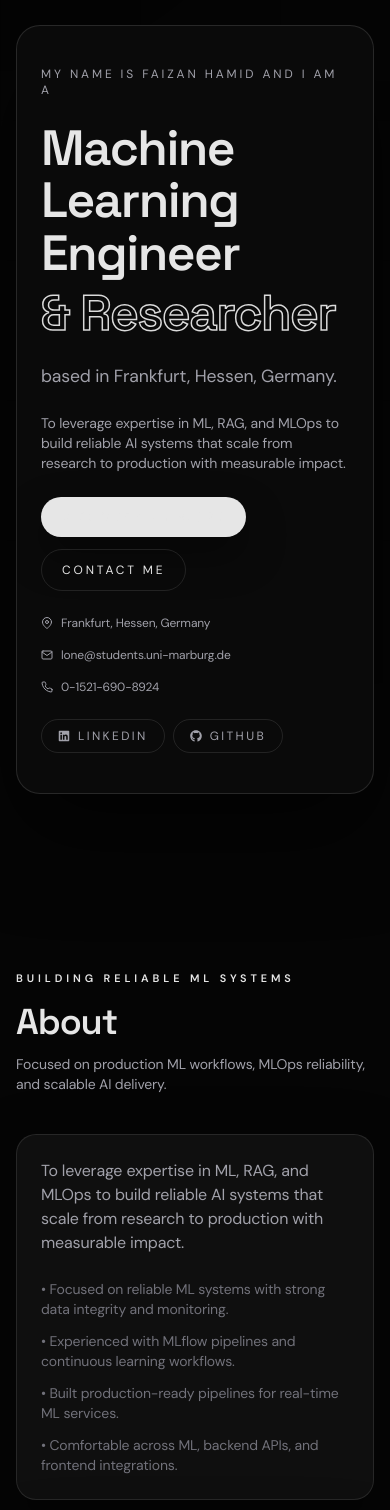
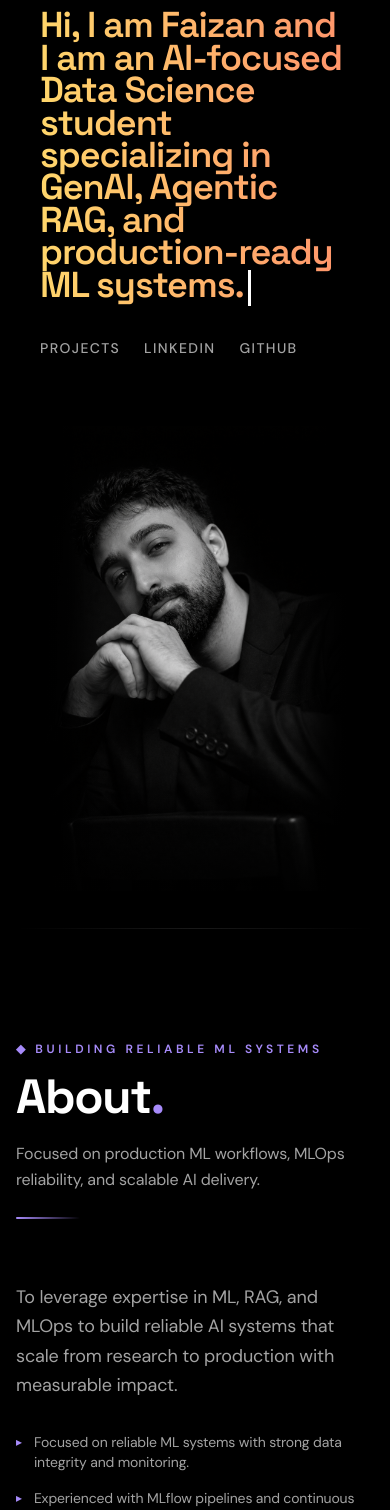
Before and after one commit to saffronhamid/portfolio-website, a Next.js app: page / in a window 390 px wide. Shown: the part 300-1810 px from the top of the page. Built offline with nearby package versions, Linux system fonts and the light colour scheme.

Commit message:
feat: add initial core UI components and global styles for portfolio website.

```diff
--- a/app/components/SectionHeader.tsx
+++ b/app/components/SectionHeader.tsx
@@ -1,3 +1,7 @@
+"use client";
+
+import { motion, useReducedMotion } from "framer-motion";
+
 type SectionHeaderProps = {
   title: string;
   subtitle?: string;
@@ -9,19 +13,44 @@ export default function SectionHeader({
   subtitle,
   description,
 }: SectionHeaderProps) {
-  return (
-    <div className="mb-10">
+  const prefersReduced = useReducedMotion();
+
+  const content = (
+    <div className="mb-16 relative">
+      {/* Large background number / decorative text */}
+      <div className="absolute -left-4 -top-8 text-[8rem] font-bold text-white/[0.03] leading-none pointer-events-none select-none hidden lg:block">
+        {title}
+      </div>
       {subtitle && (
-        <p className="text-kicker">{subtitle}</p>
+        <p className="text-xs uppercase tracking-[0.3em] text-[#a78bfa] font-semibold mb-4">
+          ◆ {subtitle}
+        </p>
       )}
-      <h2 className="mt-4 text-4xl font-semibold text-ink sm:text-5xl">
-        <span className="section-title">{title}</span>
+      <h2 className="text-5xl sm:text-6xl font-bold text-white tracking-tight">
+        {title}
+        <span className="text-[#a78bfa]">.</span>
       </h2>
       {description && (
-        <p className="mt-3 max-w-2xl text-sm text-muted sm:text-base">
+        <p className="mt-5 max-w-2xl text-base text-muted leading-relaxed">
           {description}
         </p>
       )}
+      <div className="mt-6 h-[2px] w-16 bg-gradient-to-r from-[#a78bfa] to-transparent rounded-full" />
     </div>
   );
+
+  if (prefersReduced) {
+    return content;
+  }
+
+  return (
+    <motion.div
+      initial={{ opacity: 0, x: -30 }}
+      whileInView={{ opacity: 1, x: 0 }}
+      viewport={{ once: true, margin: "-10% 0px" }}
+      transition={{ duration: 0.6, ease: "easeOut" }}
+    >
+      {content}
+    </motion.div>
+  );
 }
--- a/app/globals.css
+++ b/app/globals.css
@@ -1,15 +1,15 @@
 @import "tailwindcss";
 
 :root {
-  --bg: #050505;
-  --fg: #e6e6e6;
-  --muted: #a1a1aa;
-  --muted-2: #71717a;
+  --bg: #000000;
+  --fg: #ffffff;
+  --muted: #a3a3a3;
+  --muted-2: #737373;
   --accent: #ffffff;
   --border: rgba(255, 255, 255, 0.1);
-  --panel: #0f0f0f;
-  --panel-2: #0a0a0a;
-  --panel-3: #141414;
+  --panel: #0a0a0a;
+  --panel-2: #111111;
+  --panel-3: #000000;
 }
 
 @theme inline {
@@ -117,6 +117,49 @@ textarea:focus-visible {
   }
 }
 
+@keyframes blink-caret {
+
+  0%,
+  100% {
+    opacity: 1;
+  }
+
+  50% {
+    opacity: 0;
+  }
+}
+
+@keyframes rainbow-shift {
+  0% {
+    background-position: 0% 50%;
+  }
+
+  50% {
+    background-position: 100% 50%;
+  }
+
+  100% {
+    background-position: 0% 50%;
+  }
+}
+
+.rainbow-text {
+  background: linear-gradient(270deg,
+      #ff6b6b,
+      #ffa06b,
+      #ffd96b,
+      #6bffa0,
+      #6bd4ff,
+      #a06bff,
+      #ff6bdb,
+      #ff6b6b);
+  background-size: 600% 600%;
+  -webkit-background-clip: text;
+  background-clip: text;
+  -webkit-text-fill-color: transparent;
+  animation: rainbow-shift 12s linear infinite;
+}
+
 @keyframes soft-float {
 
   0%,
@@ -176,27 +219,27 @@ textarea:focus-visible {
     border: 1px solid var(--border);
     background: var(--panel);
     border-radius: 1.25rem;
-    box-shadow: 0 30px 70px rgba(0, 0, 0, 0.4);
+    box-shadow: 0 30px 70px rgba(0, 0, 0, 0.5);
   }
 
   .panel-strong {
     border: 1px solid rgba(255, 255, 255, 0.12);
     background: var(--panel-2);
     border-radius: 1.5rem;
-    box-shadow: 0 40px 90px rgba(0, 0, 0, 0.6);
+    box-shadow: 0 40px 90px rgba(0, 0, 0, 0.7);
   }
 
   .panel-soft {
     border: 1px solid rgba(255, 255, 255, 0.08);
     background: var(--panel-3);
     border-radius: 1.5rem;
-    box-shadow: 0 24px 60px rgba(0, 0, 0, 0.4);
+    box-shadow: 0 24px 60px rgba(0, 0, 0, 0.5);
   }
 
   .btn-primary {
     border-radius: 999px;
-    background: #e6e6e6;
-    color: #050505;
+    background: #ffffff;
+    color: #000000;
     font-weight: 600;
     display: inline-flex;
     align-items: center;
@@ -208,7 +251,7 @@ textarea:focus-visible {
   .btn-primary:hover {
     transform: translateY(-2px);
     box-shadow: 0 24px 60px rgba(0, 0, 0, 0.5);
-    background: #ffffff;
+    background: #e5e5e5;
   }
 
   .btn-ghost {
@@ -252,14 +295,14 @@ textarea:focus-visible {
   .focus-card {
     position: relative;
     overflow: hidden;
-    background: linear-gradient(140deg, rgba(0, 0, 0, 0.04), rgba(0, 0, 0, 0.02));
+    background: linear-gradient(140deg, rgba(255, 255, 255, 0.03), rgba(255, 255, 255, 0.01));
   }
 
   .focus-card::before {
     content: "";
     position: absolute;
     inset: 0;
-    background: radial-gradient(circle at 18% 18%, rgba(0, 0, 0, 0.08), transparent 55%);
+    background: radial-gradient(circle at 18% 18%, rgba(255, 255, 255, 0.05), transparent 55%);
     pointer-events: none;
   }
 
@@ -317,6 +360,6 @@ textarea:focus-visible {
     border-radius: 1.5rem;
     border: 1px solid rgba(255, 255, 255, 0.1);
     overflow: hidden;
-    background: #1a1a1a;
+    background: #111;
   }
 }
--- a/app/page.tsx
+++ b/app/page.tsx
@@ -1,6 +1,6 @@
 "use client";
 
-import { useEffect, useMemo, useState } from "react";
+import { useEffect, useMemo, useState, useCallback, useRef } from "react";
 import Link from "next/link";
 import { FaGithub, FaLinkedin } from "react-icons/fa";
 import { FiMail, FiMapPin, FiPhone } from "react-icons/fi";
@@ -12,6 +12,38 @@ import ProjectCard from "./components/ProjectCard";
 import SectionHeader from "./components/SectionHeader";
 import SkillGroup from "./components/SkillGroup";
 import SmokyCursor from "./components/SmokyCursor";
+
+function TypewriterHero() {
+  const text = "Hi, I am Faizan and I am an AI-focused Data Science student specializing in GenAI, Agentic RAG, and production-ready ML systems.";
+  const [displayedCount, setDisplayedCount] = useState(0);
+  const [showCursor, setShowCursor] = useState(true);
+
+  useEffect(() => {
+    if (displayedCount < text.length) {
+      const timeout = setTimeout(() => {
+        setDisplayedCount((prev) => prev + 1);
+      }, 35);
+      return () => clearTimeout(timeout);
+    }
+  }, [displayedCount, text.length]);
+
+  useEffect(() => {
+    const interval = setInterval(() => {
+      setShowCursor((prev) => !prev);
+    }, 530);
+    return () => clearInterval(interval);
+  }, []);
+
+  return (
+    <h1 className="text-4xl sm:text-5xl lg:text-6xl font-semibold tracking-tight leading-[0.9] rainbow-text">
+      {text.slice(0, displayedCount)}
+      <span
+        className="inline-block w-[3px] h-[1em] bg-white ml-1 align-middle"
+        style={{ opacity: showCursor ? 1 : 0, WebkitTextFillColor: "white" }}
+      />
+    </h1>
+  );
+}
 
 export default function Home() {
   const sections = useMemo(
@@ -238,153 +270,128 @@ export default function Home() {
       <Navbar items={navItems} activeId={activeId} />
 
       <main className="mx-auto max-w-7xl px-4 pb-24 pt-12 sm:px-6">
-        <section id="home" className="py-24">
-          <FadeIn>
-            <div className="panel-strong relative overflow-hidden px-6 py-10 sm:px-10">
-              <div className="grid gap-12 lg:grid-cols-[1.2fr_0.8fr] lg:items-center">
-                <div className="space-y-6">
-                  <p className="text-xs uppercase tracking-[0.24em] text-muted">
-                    My name is {profile.name} and I am a
-                  </p>
-                  <div className="space-y-2">
-                    <h1 className="hero-title font-semibold text-ink">
-                      Machine Learning Engineer
-                    </h1>
-                    <h2 className="hero-title hero-outline font-semibold">
-                      &amp; Researcher
-                    </h2>
+        <section id="home" className="min-h-[85vh] flex items-center pt-20 pb-0 overflow-hidden relative">
+          <div className="mx-auto w-full max-w-7xl px-6 grid lg:grid-cols-2 gap-12 items-center h-full">
+            <div className="space-y-8 z-10 w-full">
+              <div className="min-h-[160px] sm:min-h-[200px] lg:min-h-[280px] flex flex-col justify-center">
+                <TypewriterHero />
               </div>
-                  <p className="hero-subtitle text-muted">
-                    based in {profile.location}.
-                  </p>
-                  <p className="max-w-xl text-sm text-muted">
-                    {aboutSummary}
-                  </p>
-                  <div className="flex flex-wrap gap-3">
-                    <a href="#projects" className="btn-primary px-5 py-3 text-xs uppercase tracking-[0.24em]">
-                      Discover my work
-                    </a>
-                    <a href="#contact" className="btn-ghost px-5 py-3 text-xs uppercase tracking-[0.24em]">
-                      Contact me
-                    </a>
-                  </div>
-                  <div className="flex flex-wrap gap-4 text-xs text-muted">
-                    <span className="inline-flex items-center gap-2">
-                      <FiMapPin /> {profile.location}
-                    </span>
-                    <a
-                      href={`mailto:${profile.email}`}
-                      className="inline-flex cursor-pointer items-center gap-2 hover:text-ink hover:underline hover:underline-offset-4"
-                      aria-label={`Email ${profile.email}`}
-                    >
-                      <FiMail /> {profile.email}
-                    </a>
-                    <span className="inline-flex items-center gap-2">
-                      <FiPhone /> {profile.phone}
-                    </span>
-                  </div>
-                  <div className="mt-4 flex flex-wrap gap-2 text-xs text-muted">
-                    {profile.links.map((link) => {
-                      const Icon = link.icon;
-                      return (
-                        <a
-                          key={link.label}
-                          href={link.url}
-                          className="btn-ghost inline-flex items-center gap-2 px-4 py-2 uppercase tracking-[0.2em]"
-                        >
-                          <Icon /> {link.label}
-                        </a>
-                      );
-                    })}
+              <div className="flex gap-6 text-sm font-medium text-muted uppercase tracking-widest">
+                <a href="#projects" className="hover:text-white transition-colors">Projects</a>
+                <a href="https://www.linkedin.com/in/faizan-hamid-50b113215/" target="_blank" className="hover:text-white transition-colors">LinkedIn</a>
+                <a href="https://github.com/saffronhamid" target="_blank" className="hover:text-white transition-colors">GitHub</a>
               </div>
             </div>
 
-                <div className="relative hidden lg:block h-[600px] w-full">
-                  <div className="absolute inset-0 z-0 bg-gradient-to-tr from-[var(--bg)] via-transparent to-transparent opacity-40"></div>
+            <div className="relative h-[60vh] lg:h-[85vh] w-full flex items-end justify-center lg:justify-end">
+              {/* Gradient overlays for extra blending safety */}
+              <div className="absolute inset-y-0 left-0 z-10 bg-gradient-to-r from-black via-transparent to-transparent w-32 pointer-events-none"></div>
+              <div className="absolute inset-y-0 right-0 z-10 bg-gradient-to-l from-black via-transparent to-transparent w-32 pointer-events-none"></div>
+              <div className="absolute inset-x-0 bottom-0 z-10 h-32 bg-gradient-to-t from-black to-transparent pointer-events-none"></div>
+
               <img
                 src="/portrait.png"
                 alt="Faizan Hamid"
-                    className="h-full w-full object-contain object-bottom"
+                className="h-full w-full object-contain object-right"
                 style={{
-                      maskImage: "radial-gradient(circle at center, black 40%, transparent 95%)",
-                      WebkitMaskImage: "radial-gradient(circle at center, black 40%, transparent 95%)"
+                  maskImage: "linear-gradient(to right, transparent 0%, black 15%, black 85%, transparent 100%)",
+                  WebkitMaskImage: "linear-gradient(to right, transparent 0%, black 15%, black 85%, transparent 100%)"
                 }}
               />
             </div>
           </div>
-            </div>
-          </FadeIn>
         </section>
 
-        <section id="about" className="py-20">
+        {/* Divider */}
+        <div className="w-full h-px bg-gradient-to-r from-transparent via-white/10 to-transparent my-4" />
+
+        <section id="about" className="py-24">
           <FadeIn>
             <SectionHeader
               title="About"
               subtitle="Building reliable ML systems"
               description="Focused on production ML workflows, MLOps reliability, and scalable AI delivery."
             />
-            <div className="grid gap-6 lg:grid-cols-[1.2fr_0.8fr]">
-              <div className="panel card-hover p-6 text-muted">
-                <p className="text-base text-muted">{aboutSummary}</p>
-                <ul className="mt-6 space-y-3 text-sm text-subtle">
-                  {aboutHighlights.map((item) => (
-                    <li key={item}>• {item}</li>
+          </FadeIn>
+          <div className="grid gap-12 lg:grid-cols-[1.2fr_0.8fr] items-start">
+            <FadeIn delay={0.2}>
+              <div>
+                <p className="text-lg text-muted leading-relaxed">{aboutSummary}</p>
+                <ul className="mt-8 space-y-4">
+                  {aboutHighlights.map((item, idx) => (
+                    <li key={item} className="flex gap-3 text-sm text-muted">
+                      <span className="text-[#a78bfa] mt-0.5 text-xs">▸</span>
+                      <span className="hover:text-white transition-colors duration-300">{item}</span>
+                    </li>
                   ))}
                 </ul>
               </div>
-              <div className="panel card-hover p-6">
-                <p className="text-kicker">Languages</p>
-                <div className="mt-4 space-y-2 text-sm text-muted">
-                  <p>English</p>
-                  <p>German (A2)</p>
-                </div>
+            </FadeIn>
+            <FadeIn delay={0.4}>
+              <div className="border-l border-white/[0.08] pl-8">
+                <p className="text-xs uppercase tracking-[0.3em] text-[#a78bfa] font-semibold mb-4">Languages</p>
+                <div className="space-y-3 text-sm text-muted">
+                  <p className="hover:text-white transition-colors">English</p>
+                  <p className="hover:text-white transition-colors">German (A2)</p>
                 </div>
               </div>
             </FadeIn>
+          </div>
         </section>
 
-        <section id="focus" className="py-20">
+        <div className="w-full h-px bg-gradient-to-r from-transparent via-white/10 to-transparent" />
+
+        <section id="focus" className="py-24">
           <FadeIn>
             <SectionHeader
               title="Focus Areas"
               subtitle="What I am working on now"
               description="Two current tracks that blend applied research with practical delivery."
             />
-            <div className="grid gap-6 lg:grid-cols-2">
+          </FadeIn>
+          <div className="grid gap-8 lg:grid-cols-2">
+            <FadeIn delay={0.15}>
               <Link
                 href="/low-code"
-                className="panel focus-card card-hover p-6 animate-float"
+                className="group block relative py-8 px-6 -mx-6 rounded-2xl border border-transparent hover:border-white/[0.08] hover:bg-white/[0.02] transition-all duration-500"
                 aria-label="Low-code seminar details"
               >
-                <p className="text-kicker">Low-Code Seminar</p>
-                <h3 className="focus-card-title mt-4 text-xl font-semibold text-ink">
+                <div className="absolute left-0 top-8 w-1 h-0 bg-[#22d3ee] rounded-full group-hover:h-16 transition-all duration-500" />
+                <p className="text-xs uppercase tracking-[0.3em] text-[#22d3ee] font-semibold mb-3">Low-Code Seminar</p>
+                <h3 className="text-2xl font-semibold text-white group-hover:translate-x-2 transition-transform duration-300">
                   Web-App for Managing Student Projects
                 </h3>
+                <p className="mt-3 text-sm text-muted">Explore →</p>
               </Link>
+            </FadeIn>
+            <FadeIn delay={0.3}>
               <Link
                 href="/bat-tracking"
-                className="panel focus-card card-hover p-6 animate-float"
+                className="group block relative py-8 px-6 -mx-6 rounded-2xl border border-transparent hover:border-white/[0.08] hover:bg-white/[0.02] transition-all duration-500"
                 aria-label="Bat tracking project details"
               >
-                <p className="text-kicker">Bat Tracking</p>
-                <h3 className="focus-card-title mt-4 text-xl font-semibold text-ink">
+                <div className="absolute left-0 top-8 w-1 h-0 bg-[#34d399] rounded-full group-hover:h-16 transition-all duration-500" />
+                <p className="text-xs uppercase tracking-[0.3em] text-[#34d399] font-semibold mb-3">Bat Tracking</p>
+                <h3 className="text-2xl font-semibold text-white group-hover:translate-x-2 transition-transform duration-300">
                   Master project using all YOLO versions
                 </h3>
+                <p className="mt-3 text-sm text-muted">Explore →</p>
               </Link>
+            </FadeIn>
           </div>
-          </FadeIn>
         </section>
 
+        <div className="w-full h-px bg-gradient-to-r from-transparent via-white/10 to-transparent" />
 
-
-        <section id="skills" className="py-20">
+        <section id="skills" className="py-24">
           <FadeIn>
             <SectionHeader
               title="Skills"
               subtitle="Technical toolkit"
               description="Core stack across ML, backend, frontend, and MLOps tooling."
             />
-            <div className="grid gap-4 md:grid-cols-2">
+          </FadeIn>
+          <div className="grid gap-0 md:grid-cols-2 md:gap-x-12">
             {skills.map((group) => (
               <SkillGroup
                 key={group.title}
@@ -393,104 +400,129 @@ export default function Home() {
               />
             ))}
           </div>
-          </FadeIn>
         </section>
 
-        <section id="projects" className="py-20">
+        <div className="w-full h-px bg-gradient-to-r from-transparent via-white/10 to-transparent" />
+
+        <section id="projects" className="py-24">
           <FadeIn>
             <SectionHeader
               title="Projects"
               subtitle="Selected work"
               description="A mix of production ML pipelines, RAG systems, and applied research."
             />
-            <div className="grid gap-6 md:grid-cols-2">
-              {projects.map((project) => (
-                <ProjectCard key={project.title} project={project} />
+          </FadeIn>
+          <div className="space-y-0">
+            {projects.map((project, idx) => (
+              <ProjectCard key={project.title} project={project} index={idx} />
             ))}
           </div>
-          </FadeIn>
         </section>
 
-        <section id="experience" className="py-20">
+        <div className="w-full h-px bg-gradient-to-r from-transparent via-white/10 to-transparent" />
+
+        <section id="experience" className="py-24">
           <FadeIn>
             <SectionHeader
               title="Experience"
               subtitle="Industry and research"
               description="Hands-on ML engineering, MLOps, and applied research roles."
             />
-            <div className="grid gap-4">
-              {experiences.map((experience) => (
-                <ExperienceCard key={experience.role} experience={experience} />
+          </FadeIn>
+          <div className="space-y-0">
+            {experiences.map((experience, idx) => (
+              <ExperienceCard key={experience.role} experience={experience} index={idx} />
             ))}
           </div>
-          </FadeIn>
         </section>
 
-        <section id="education" className="py-20">
+        <div className="w-full h-px bg-gradient-to-r from-transparent via-white/10 to-transparent" />
+
+        <section id="education" className="py-24">
           <FadeIn>
             <SectionHeader
               title="Education"
               subtitle="Academic background"
               description="Formal training in data science and computer engineering."
             />
-            <div className="grid gap-4 md:grid-cols-2">
-              {education.map((item) => (
-                <div key={item.school} className="panel card-hover p-6">
-                  <h3 className="text-lg font-semibold text-ink">
+          </FadeIn>
+          <div className="grid gap-12 md:grid-cols-2">
+            {education.map((item, idx) => (
+              <FadeIn key={item.school} delay={idx * 0.15}>
+                <div className="group relative pl-8 py-6">
+                  {/* Timeline dot */}
+                  <div className="absolute left-0 top-8 w-3 h-3 rounded-full border-2 border-[#fbbf24] bg-black group-hover:bg-[#fbbf24] transition-colors duration-300" />
+                  <h3 className="text-xl font-semibold text-white group-hover:text-[#fbbf24] transition-colors duration-300">
                     {item.school}
                   </h3>
-                  <p className="mt-1 text-sm text-muted">{item.degree}</p>
-                  <p className="mt-1 text-sm text-subtle">{item.location}</p>
-                  <p className="mt-2 text-sm text-subtle">{item.date}</p>
+                  <p className="mt-2 text-sm text-muted">{item.degree}</p>
+                  <p className="mt-1 text-xs text-white/30">{item.location}</p>
+                  <p className="mt-2 text-sm text-muted">{item.date}</p>
                   {item.details.length > 0 && (
-                    <ul className="mt-3 space-y-1 text-sm text-muted">
+                    <ul className="mt-4 space-y-2 text-sm text-muted">
                       {item.details.map((detail) => (
-                        <li key={detail}>• {detail}</li>
+                        <li key={detail} className="flex gap-2">
+                          <span className="text-[#fbbf24] mt-1 text-xs">▸</span>
+                          <span>{detail}</span>
+                        </li>
                       ))}
                     </ul>
                   )}
                 </div>
+              </FadeIn>
             ))}
           </div>
-          </FadeIn>
         </section>
 
-        <section id="contact" className="py-20">
+        <div className="w-full h-px bg-gradient-to-r from-transparent via-white/10 to-transparent" />
+
+        <section id="contact" className="py-24">
           <FadeIn>
             <SectionHeader
               title="Contact"
               subtitle="Start a conversation"
               description="Open to ML engineering, RAG pipeline, and MLOps roles."
             />
-            <div className="grid gap-6 lg:grid-cols-[1fr_1.2fr]">
-              <div className="panel card-hover p-6 text-muted">
-                <p className="text-base">
+          </FadeIn>
+          <div className="grid gap-12 lg:grid-cols-[1fr_1.2fr] items-start">
+            <FadeIn delay={0.15}>
+              <div className="space-y-8">
+                <p className="text-lg text-muted leading-relaxed">
                   Want to collaborate or discuss ML/MLOps work? Send a message
                   and I will get back to you.
                 </p>
-                <div className="mt-6 space-y-3 text-sm">
+                <div className="space-y-4 text-sm">
                   <a
                     href={`mailto:${profile.email}`}
-                    className="inline-flex cursor-pointer items-center gap-2 hover:text-ink hover:underline hover:underline-offset-4"
+                    className="group flex items-center gap-3 text-muted hover:text-white transition-colors duration-300"
                     aria-label={`Email ${profile.email}`}
                   >
-                    <FiMail /> {profile.email}
+                    <span className="w-10 h-10 rounded-full border border-white/[0.1] flex items-center justify-center group-hover:border-[#a78bfa] group-hover:bg-[#a78bfa]/10 transition-all duration-300">
+                      <FiMail className="text-sm" />
+                    </span>
+                    {profile.email}
                   </a>
-                  <p className="inline-flex items-center gap-2">
-                    <FiPhone /> {profile.phone}
-                  </p>
-                  <p className="inline-flex items-center gap-2">
-                    <FiMapPin /> {profile.location}
-                  </p>
+                  <div className="group flex items-center gap-3 text-muted">
+                    <span className="w-10 h-10 rounded-full border border-white/[0.1] flex items-center justify-center">
+                      <FiPhone className="text-sm" />
+                    </span>
+                    {profile.phone}
+                  </div>
+                  <div className="group flex items-center gap-3 text-muted">
+                    <span className="w-10 h-10 rounded-full border border-white/[0.1] flex items-center justify-center">
+                      <FiMapPin className="text-sm" />
+                    </span>
+                    {profile.location}
                   </div>
                 </div>
+              </div>
+            </FadeIn>
             <ContactForm />
           </div>
-          </FadeIn>
         </section>
       </main>
 
-      <footer className="border-t border-black/10 py-10">
+      <footer className="border-t border-white/10 py-10">
         <div className="mx-auto flex max-w-7xl flex-col items-center justify-between gap-4 px-4 text-sm text-subtle sm:flex-row sm:px-6">
           <p>© {new Date().getFullYear()} {profile.name}. All rights reserved.</p>
           <div className="flex items-center gap-4">
```
Also changed, not shown: app/components/ContactForm.tsx (+31 -12 lines), app/components/ExperienceCard.tsx (+38 -12 lines), app/components/Navbar.tsx (+4 -4 lines), app/components/ProjectCard.tsx (+43 -12 lines), app/components/SkillGroup.tsx (+36 -8 lines). Lines whose indentation alone changed are shown as unchanged.
